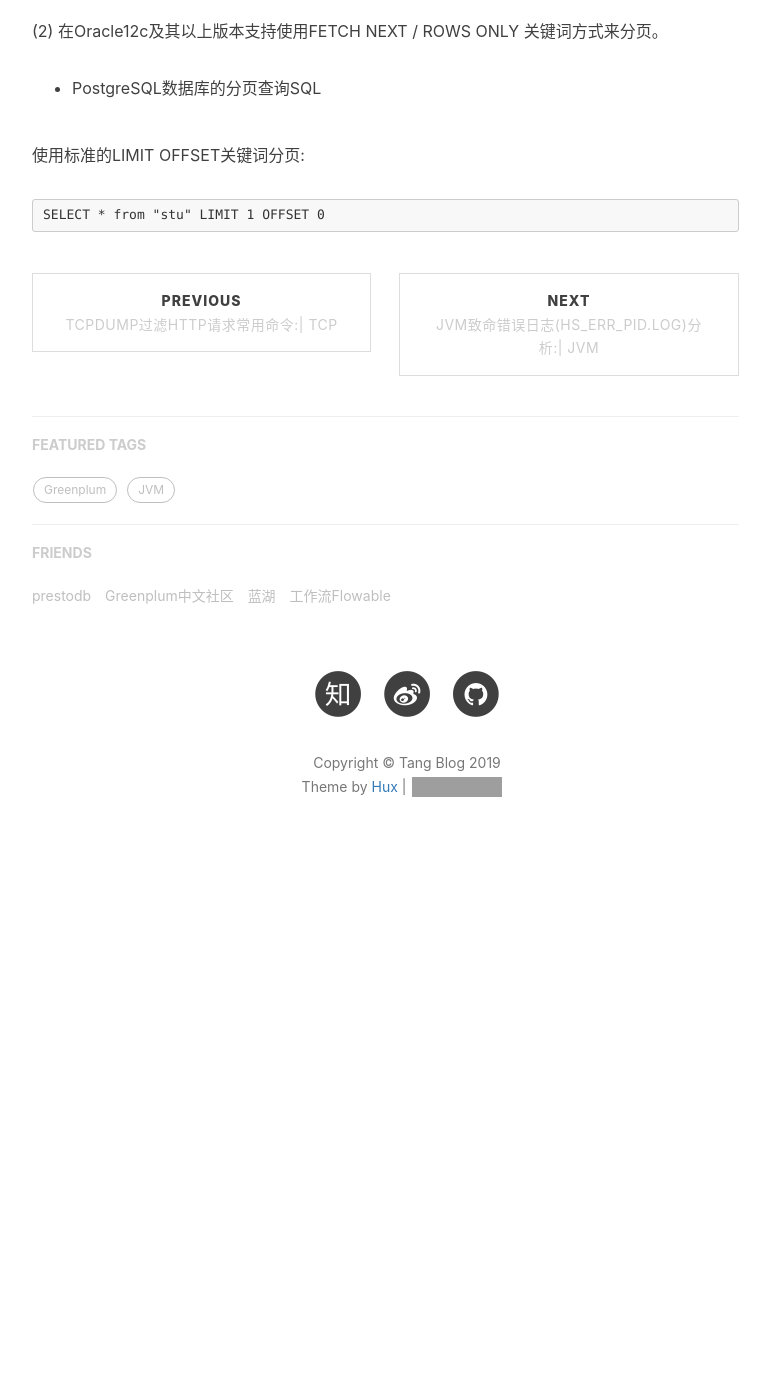
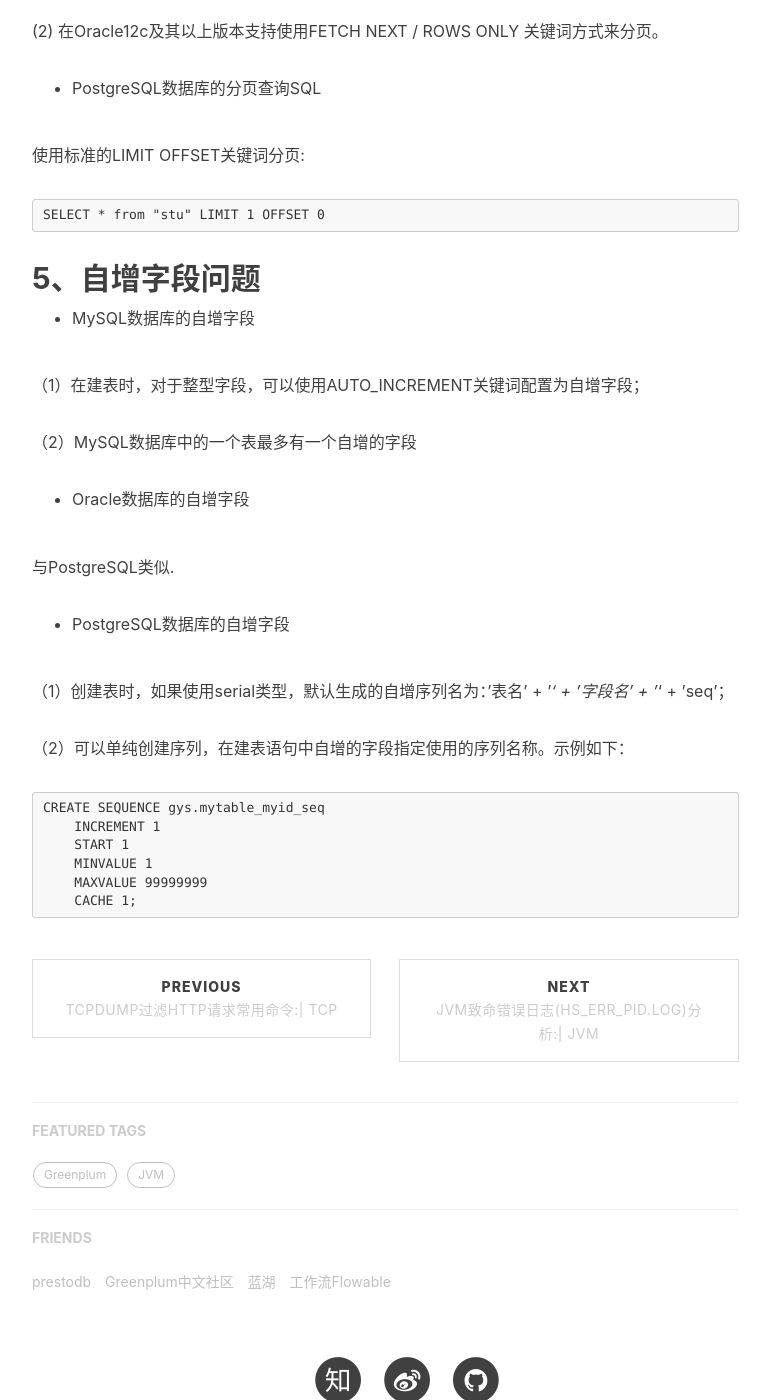
Before and after one commit to tangyibo/tangyibo.github.io, a Jekyll site: the page built from _posts/2019-12-18-rdbms-oracle-mysql-postgresql.md, in a window 1280 px wide and 1400 px high, scrolled down 3348 px. Shown: the whole window, without its empty margins (233-1003 px from the left). Built offline with Jekyll 4.4.1, drawn with Linux system fonts in a browser that asks for light colours; nearby versions of some CDN libraries; comment, search, counter and statistics services are not loaded; before the commit the page ends 4239 px from its top, so only the background shows below that; grey boxes are pictures that could not be loaded.

Commit message:
补充内容

````diff
--- a/_posts/2019-12-18-rdbms-oracle-mysql-postgresql.md
+++ b/_posts/2019-12-18-rdbms-oracle-mysql-postgresql.md
@@ -145,3 +145,30 @@ WHERE
 ```
 SELECT * from "stu" LIMIT 1 OFFSET 0
 ```
+
+## 5、自增字段问题
+
+- MySQL数据库的自增字段
+
+（1）在建表时，对于整型字段，可以使用AUTO_INCREMENT关键词配置为自增字段；
+
+（2）MySQL数据库中的一个表最多有一个自增的字段
+
+- Oracle数据库的自增字段
+
+与PostgreSQL类似.
+
+- PostgreSQL数据库的自增字段
+
+（1）创建表时，如果使用serial类型，默认生成的自增序列名为：'表名' + '_' + '字段名' + '_' + 'seq'；
+
+（2）可以单纯创建序列，在建表语句中自增的字段指定使用的序列名称。示例如下：
+
+```
+CREATE SEQUENCE gys.mytable_myid_seq
+    INCREMENT 1
+    START 1
+    MINVALUE 1
+    MAXVALUE 99999999
+    CACHE 1;
+```
````
